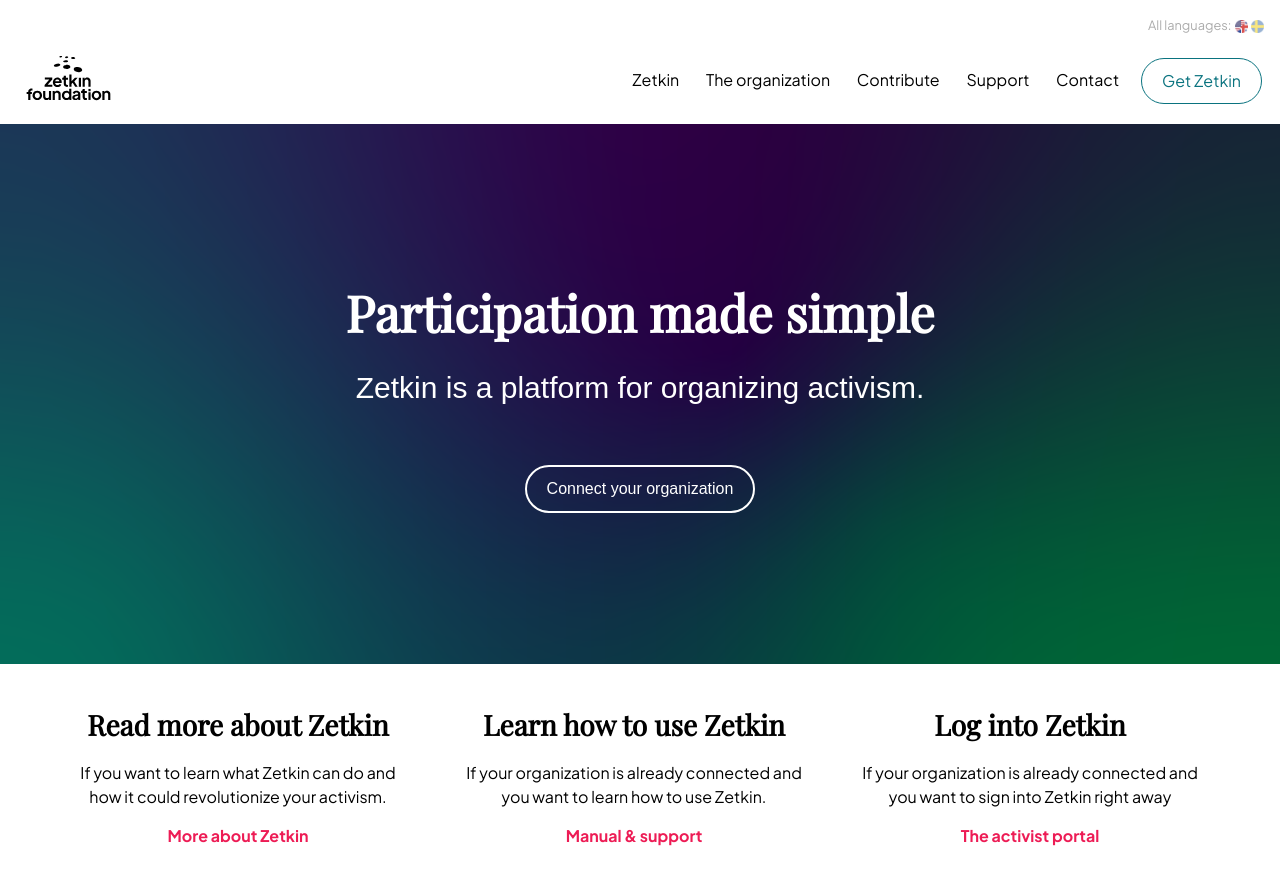
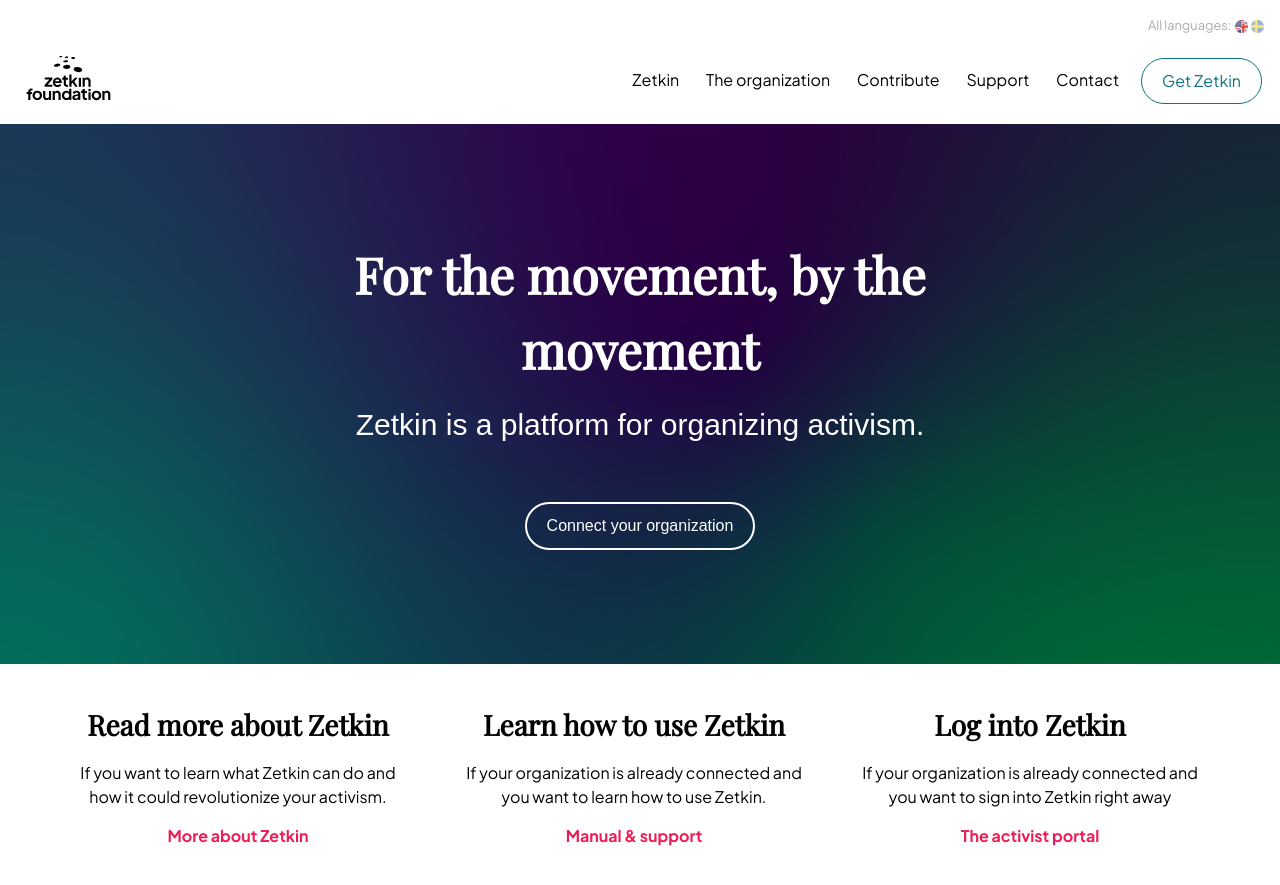
Before and after one commit to zetkin/zetkin.org, a Jekyll site: the page built from en/index.md, in a window 1280 px wide and 900 px high. Shown: the top 885 px of the window. Built offline with Jekyll 4.4.1, drawn with Linux system fonts in a browser that asks for light colours.

Commit message:
Update slogan

```diff
--- a/_data/strings/en.yml
+++ b/_data/strings/en.yml
@@ -7,7 +7,7 @@
 
 home:
     hero:
-        slogan: "Participation made simple"
+        slogan: "For the movement, by the movement"
         intro: "Zetkin is a platform for organizing activism."
         moreLink:
             text: "Connect your organization"
--- a/_data/strings/sv.yml
+++ b/_data/strings/sv.yml
@@ -7,7 +7,7 @@
 
 home:
     hero:
-        slogan: "Gör engagemang enkelt."
+        slogan: "För rörelsen, av rörelsen."
         intro: "Zetkin är ett system för att organisera aktivism."
         moreLink:
             text: "Anslut din organisation"
```
